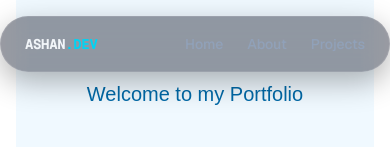
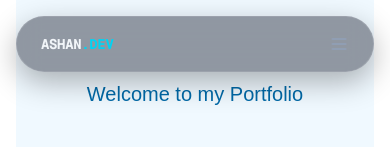
Before and after one commit to AshanDhanush/my-portfolio, a Next.js app: page / in a window 390 px wide. Shown: the top 147 px of the page. Built offline with nearby package versions, Linux system fonts and the light colour scheme.

Commit message:
Update Navbar.js

```diff
--- a/src/app/component/navbar/Navbar.js
+++ b/src/app/component/navbar/Navbar.js
@@ -1,25 +1,39 @@
 "use client"
 
-import { motion } from "framer-motion";
+import { useState } from "react";
+import { motion, AnimatePresence } from "framer-motion";
 
 export default function Navbar() {
+    const [isOpen, setIsOpen] = useState(false);
+
+    const toggleMenu = () => setIsOpen(!isOpen);
+
+    const navLinks = [
+        { name: "Home", href: "#hero" },
+        { name: "About", href: "#about" },
+        { name: "Projects", href: "#projects" },
+    ];
+
     return (
+        <div className="fixed top-4 inset-x-4 md:inset-x-6 lg:inset-x-0 mx-auto max-w-4xl z-50">
             <motion.nav
                 initial={{ y: -20, opacity: 0 }}
                 animate={{ y: 0, opacity: 1 }}
                 transition={{ duration: 0.8, ease: [0.16, 1, 0.3, 1] }}
-            className="fixed top-4 inset-x-0 mx-auto max-w-4xl h-14 z-50 rounded-full border border-white/10 bg-slate-950/40 backdrop-blur-md flex items-center justify-between px-6 shadow-[0_10px_30px_rgba(0,0,0,0.3)]"
+                className="h-14 rounded-full border border-white/10 bg-slate-950/40 backdrop-blur-md flex items-center justify-between px-6 shadow-[0_10px_30px_rgba(0,0,0,0.3)]"
             >
                 {/* Logo Token */}
                 <div className="text-slate-100 font-mono font-bold tracking-tight text-sm">
                     ASHAN<span className="text-cyan-400">.DEV</span>
                 </div>
 
-            {/* Floating Anchor Anchors */}
-            <div className="flex items-center gap-6 text-sm font-medium font-sans">
-                <a href="#hero" className="text-slate-400 hover:text-cyan-400 transition-colors duration-300">Home</a>
-                <a href="#about" className="text-slate-400 hover:text-cyan-400 transition-colors duration-300">About</a>
-                <a href="#projects" className="text-slate-400 hover:text-cyan-400 transition-colors duration-300">Projects</a>
+                {/* Desktop Navigation */}
+                <div className="hidden md:flex items-center gap-6 text-sm font-medium font-sans">
+                    {navLinks.map((link) => (
+                        <a key={link.name} href={link.href} className="text-slate-400 hover:text-cyan-400 transition-colors duration-300">
+                            {link.name}
+                        </a>
+                    ))}
                 </div>
 
                 {/* Action Indicator Token */}
@@ -27,6 +41,50 @@ export default function Navbar() {
                     <span className="h-2 w-2 rounded-full bg-cyan-400 animate-pulse" />
                     Available for R&D
                 </div>
+
+                {/* Mobile Menu Toggle */}
+                <button
+                    className="md:hidden text-slate-400 hover:text-cyan-400 focus:outline-none transition-colors"
+                    onClick={toggleMenu}
+                    aria-label="Toggle menu"
+                >
+                    <svg className="w-5 h-5" fill="none" stroke="currentColor" viewBox="0 0 24 24" xmlns="http://www.w3.org/2000/svg">
+                        {isOpen ? (
+                            <path strokeLinecap="round" strokeLinejoin="round" strokeWidth={2} d="M6 18L18 6M6 6l12 12" />
+                        ) : (
+                            <path strokeLinecap="round" strokeLinejoin="round" strokeWidth={2} d="M4 6h16M4 12h16M4 18h16" />
+                        )}
+                    </svg>
+                </button>
             </motion.nav>
+
+            {/* Mobile Navigation Dropdown */}
+            <AnimatePresence>
+                {isOpen && (
+                    <motion.div
+                        initial={{ opacity: 0, y: -10, filter: "blur(4px)" }}
+                        animate={{ opacity: 1, y: 0, filter: "blur(0px)" }}
+                        exit={{ opacity: 0, y: -10, filter: "blur(4px)" }}
+                        transition={{ duration: 0.3 }}
+                        className="md:hidden absolute top-16 left-0 right-0 bg-slate-900/95 backdrop-blur-xl border border-white/10 rounded-2xl p-5 shadow-2xl flex flex-col gap-4"
+                    >
+                        {navLinks.map((link) => (
+                            <a
+                                key={link.name}
+                                href={link.href}
+                                onClick={() => setIsOpen(false)}
+                                className="block text-slate-300 hover:text-cyan-400 text-base font-medium font-sans transition-colors duration-300 px-2 py-1 border-b border-white/5 last:border-0"
+                            >
+                                {link.name}
+                            </a>
+                        ))}
+                        <div className="flex sm:hidden items-center gap-2 text-xs font-mono text-slate-400 px-2 pt-2">
+                            <span className="h-2 w-2 rounded-full bg-cyan-400 animate-pulse" />
+                            Available for R&D
+                        </div>
+                    </motion.div>
+                )}
+            </AnimatePresence>
+        </div>
     );
 }
```
Lines whose indentation alone changed are shown as unchanged.
